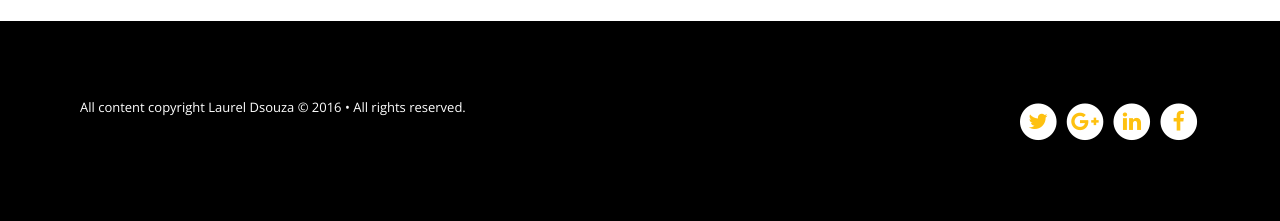
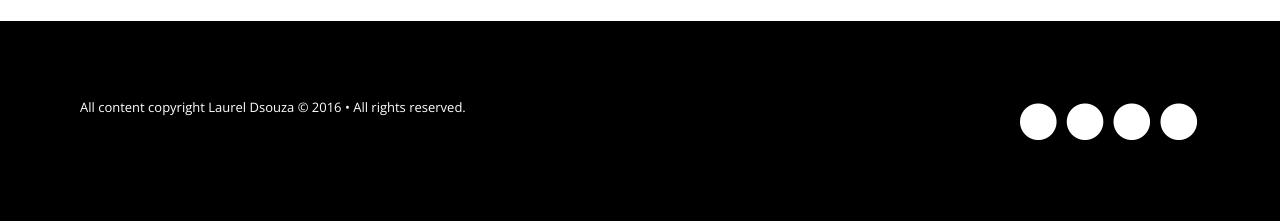
Before and after one commit to ldsouza/ldsouza.github.io, a Jekyll site: the page built from index.html, in a window 1280 px wide. Shown: the part 2664-2885 px from the top of the page. Built offline with Jekyll 4.4.1, drawn with Linux system fonts in a browser that asks for light colours; nearby versions of some CDN libraries; the list of posts is cut into pages by our own code.

Commit message:
Update style.css

```diff
--- a/assets/css/style.css
+++ b/assets/css/style.css
@@ -486,9 +486,9 @@ nav.pagination {
   .notepad-site-footer .social-icons {
     text-align: center;
     float: none;
-    padding-bottom: 3.75rem; }
+    padding-bottom: 3.75rem; color: #FEC110;}
     .notepad-site-footer .social-icons a {
-      color: #FEC110;}
+      color: white;}
   @media only screen and (min-width: 70em) {
     .notepad-site-footer .social-icons,
     .notepad-site-footer .copyright {
```
